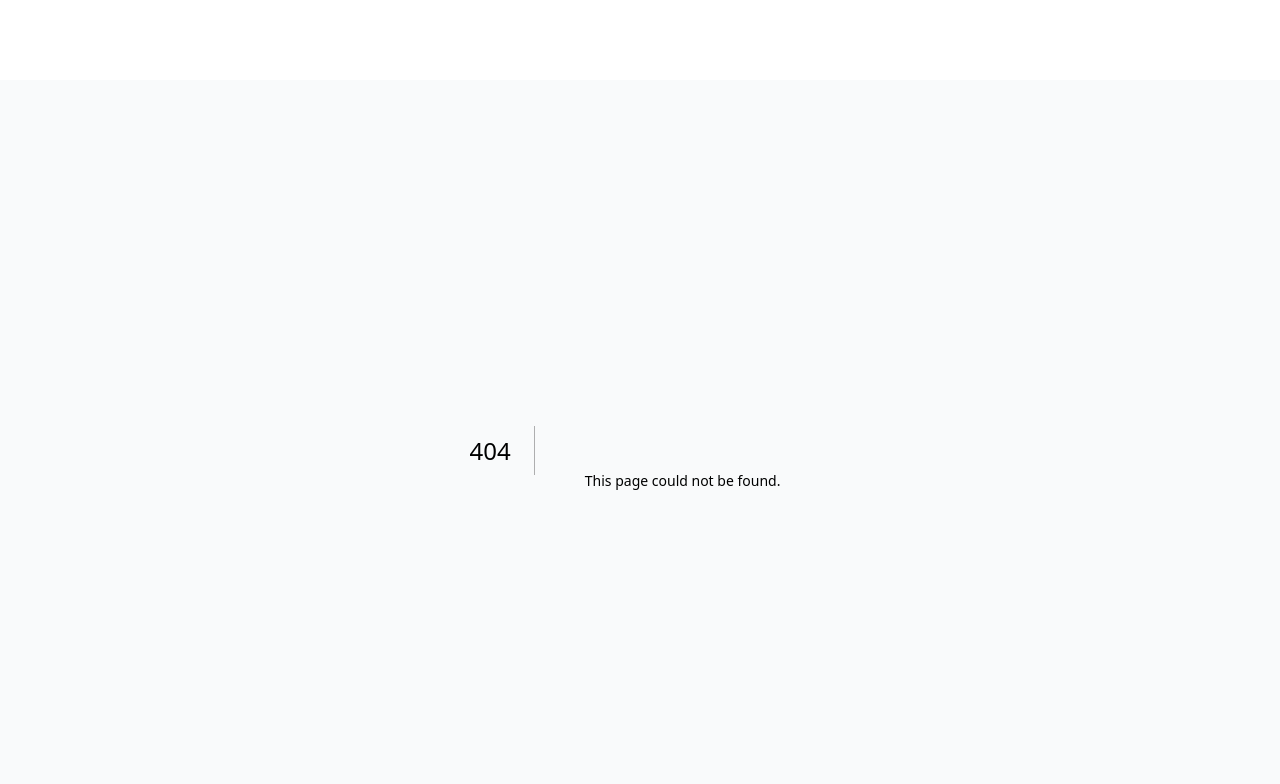
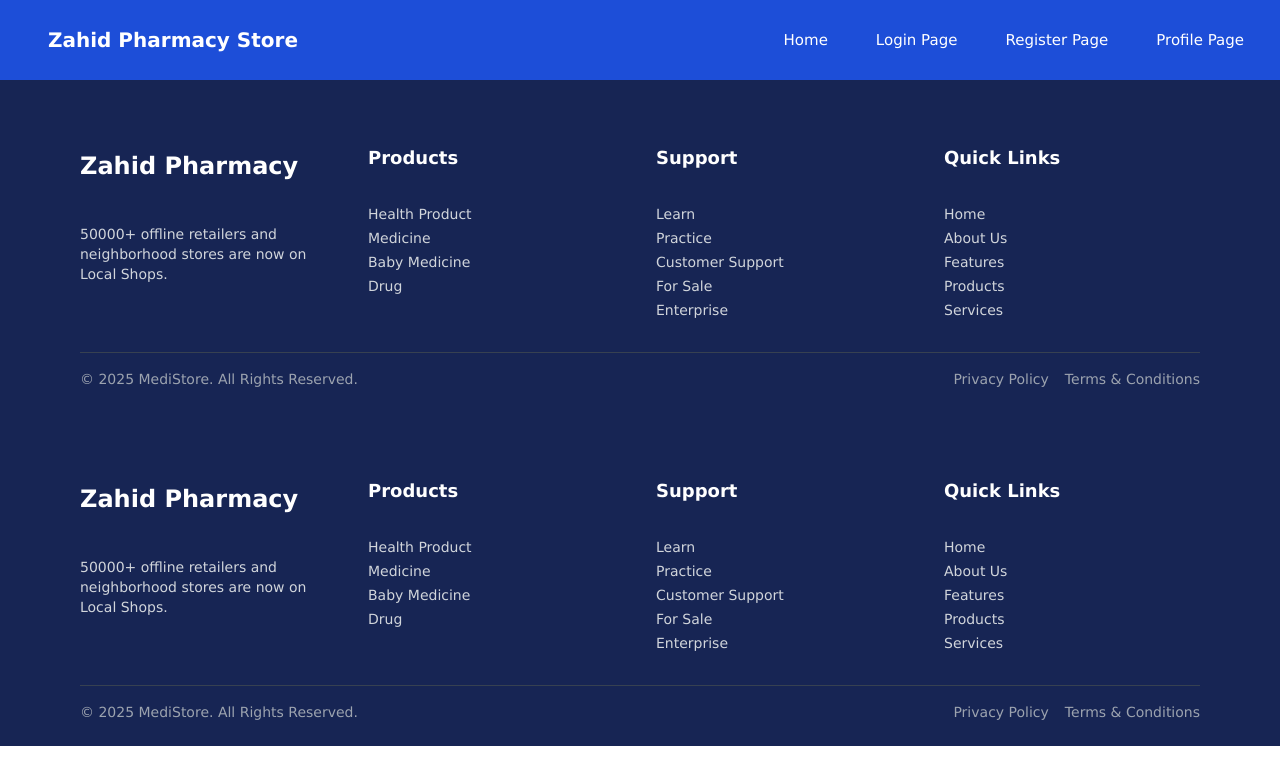
Before and after one commit to FYP-NEXTJS/Pharmacy_store, a Next.js app in the folder v0/: page /components/Footer in a window 1280 px wide. Before the commit this address had no page. Shown: the top 784 px of the page. Built offline with nearby package versions, Linux system fonts and the light colour scheme.

Commit message:
Code Refactored

```diff
--- a/v0/src/app/Navbar/page.tsx
+++ b/v0/src/app/Navbar/page.tsx
@@ -1,6 +1,6 @@
 export default function Navbar() {
   return (
-    <nav className="bg-[#ffffff] text-white shadow-md">
+    <nav className="bg-blue-700 text-white shadow-md">
       <div className="container mx-auto flex items-center justify-between py-4 px-6">
         {/* Logo */}
         <div className="text-xl font-bold hover:bg-[#000000] px-1 rounded-md">
@@ -14,10 +14,16 @@ export default function Navbar() {
           <a className="hover:bg-[#000000] px-3 py-2 rounded-md" href="/Login">
             Login Page
           </a>
-          <a className="hover:bg-[#000000] px-3 py-2 rounded-md" href="/Register">
+          <a
+            className="hover:bg-[#000000] px-3 py-2 rounded-md"
+            href="/Register"
+          >
             Register Page
           </a>
-          <a className="hover:bg-[#000000] px-3 py-2 rounded-md" href="/Profile">
+          <a
+            className="hover:bg-[#000000] px-3 py-2 rounded-md"
+            href="/Profile"
+          >
             Profile Page
           </a>
         </div>
--- /dev/null
+++ b/v0/src/app/components/Footer/page.jsx
@@ -0,0 +1,59 @@
+export default function Footer() {
+  return (
+    <footer className="bg-blue-950 text-white pt-10 pb-6 px-5 md:px-20">
+      <div className="grid grid-cols-1 md:grid-cols-4 gap-8">
+        <div>
+          <h2 className="text-2xl px-0 font-bold mb-3">Zahid Pharmacy</h2>
+          <p className="text-gray-300 text-sm">
+            50000+ offline retailers and neighborhood stores are now on Local
+            Shops.
+          </p>
+        </div>
+
+        <div>
+          <h3 className="text-lg px-0 font-semibold mb-2">Products</h3>
+          <ul className="space-y-1 text-gray-300 text-sm">
+            <li>Health Product</li>
+            <li>Medicine</li>
+            <li>Baby Medicine</li>
+            <li>Drug</li>
+          </ul>
+        </div>
+
+        <div>
+          <h3 className="text-lg px-0 font-semibold mb-2">Support</h3>
+          <ul className="space-y-1 text-gray-300 text-sm">
+            <li>Learn</li>
+            <li>Practice</li>
+            <li>Customer Support</li>
+            <li>For Sale</li>
+            <li>Enterprise</li>
+          </ul>
+        </div>
+
+        <div>
+          <h3 className="text-lg px-0 font-semibold mb-2">Quick Links</h3>
+          <ul className="space-y-1 text-gray-300 text-sm">
+            <li>Home</li>
+            <li>About Us</li>
+            <li>Features</li>
+            <li>Products</li>
+            <li>Services</li>
+          </ul>
+        </div>
+      </div>
+
+      <div className="border-t border-gray-700 mt-8 pt-4 flex flex-col md:flex-row justify-between items-center text-sm text-gray-400">
+        <p>© 2025 MediStore. All Rights Reserved.</p>
+        <div className="flex gap-4 mt-2 md:mt-0">
+          <a href="#" className="hover:text-white">
+            Privacy Policy
+          </a>
+          <a href="#" className="hover:text-white">
+            Terms & Conditions
+          </a>
+        </div>
+      </div>
+    </footer>
+  );
+}
--- a/v0/src/app/layout.tsx
+++ b/v0/src/app/layout.tsx
@@ -2,6 +2,7 @@ import type { Metadata } from "next";
 import localFont from "next/font/local";
 import "./globals.css";
 import Navbar from "./Navbar/page";
+import Footer from "./components/Footer/page";
 
 const geistSans = localFont({
   src: "./fonts/GeistVF.woff",
@@ -32,9 +33,8 @@ export default function RootLayout({
         className={`${geistSans.variable} ${geistMono.variable} antialiased`}
       >
         <Navbar />
-        <main className="flex-grow bg-gray-50">
-          {children}
-        </main>
+        <main className="flex-grow bg-gray-50">{children}</main>
+        <Footer />
       </body>
     </html>
   );
--- a/v0/src/app/page.tsx
+++ b/v0/src/app/page.tsx
@@ -80,10 +80,10 @@ export default function Home() {
       {/* Hero Section */}
       <div className="bg-red-500 h-[600px] w-full">
         <div className="flex flex-col justify-center items-start pt-32 pl-10 md:pl-32">
-          <h1 className="text-4xl md:text-5xl font-bold py-3">
+          <h1 className="text-4xl px-0 text-white md:text-5xl font-bold py-3">
             Medication for
           </h1>
-          <h1 className="text-4xl md:text-5xl font-bold py-3">
+          <h1 className="text-4xl px-0 text-white md:text-5xl font-bold py-3">
             Your Everyday Health
           </h1>
           <div className="flex flex-col text-lg text-white py-3">
```
